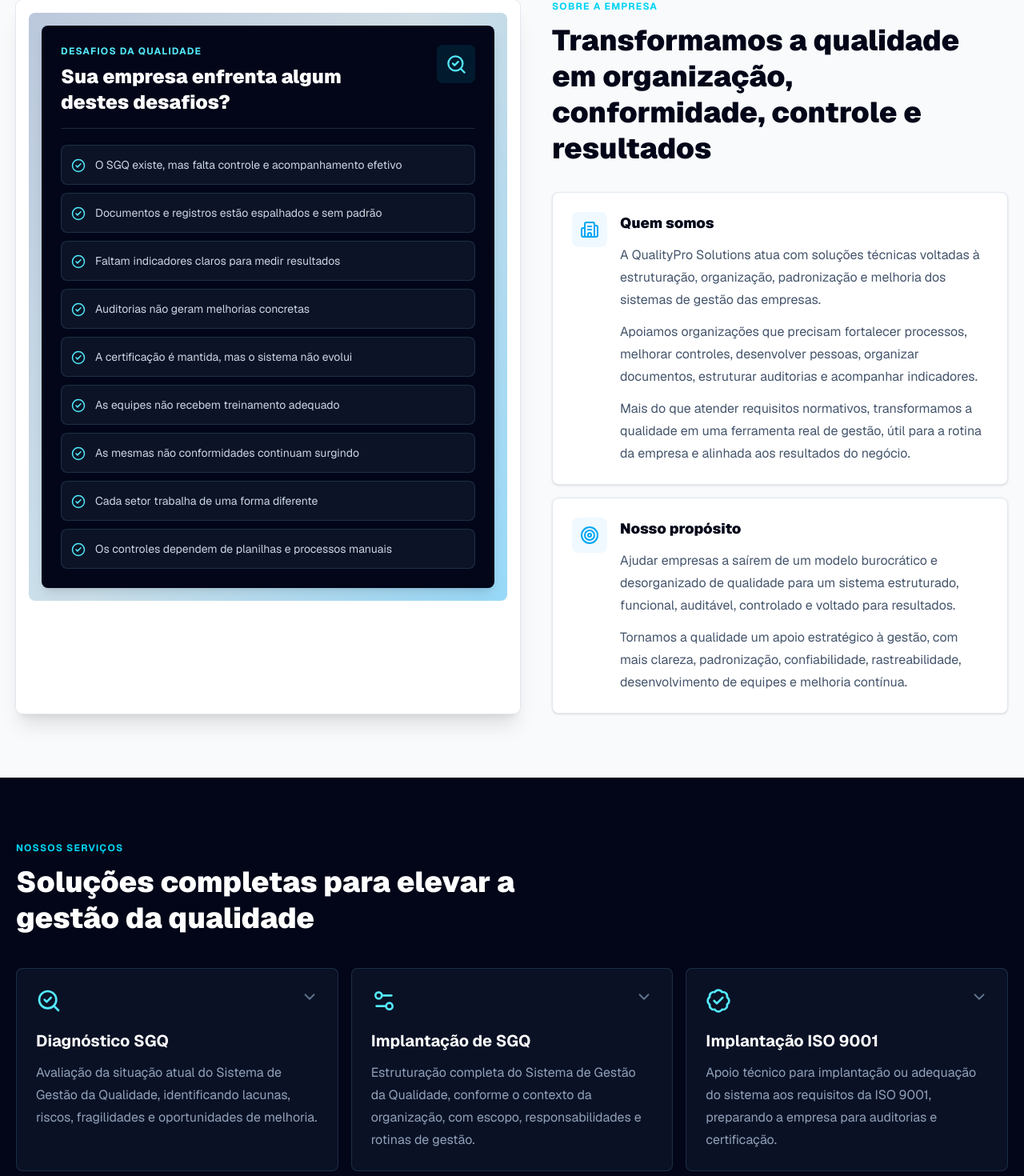
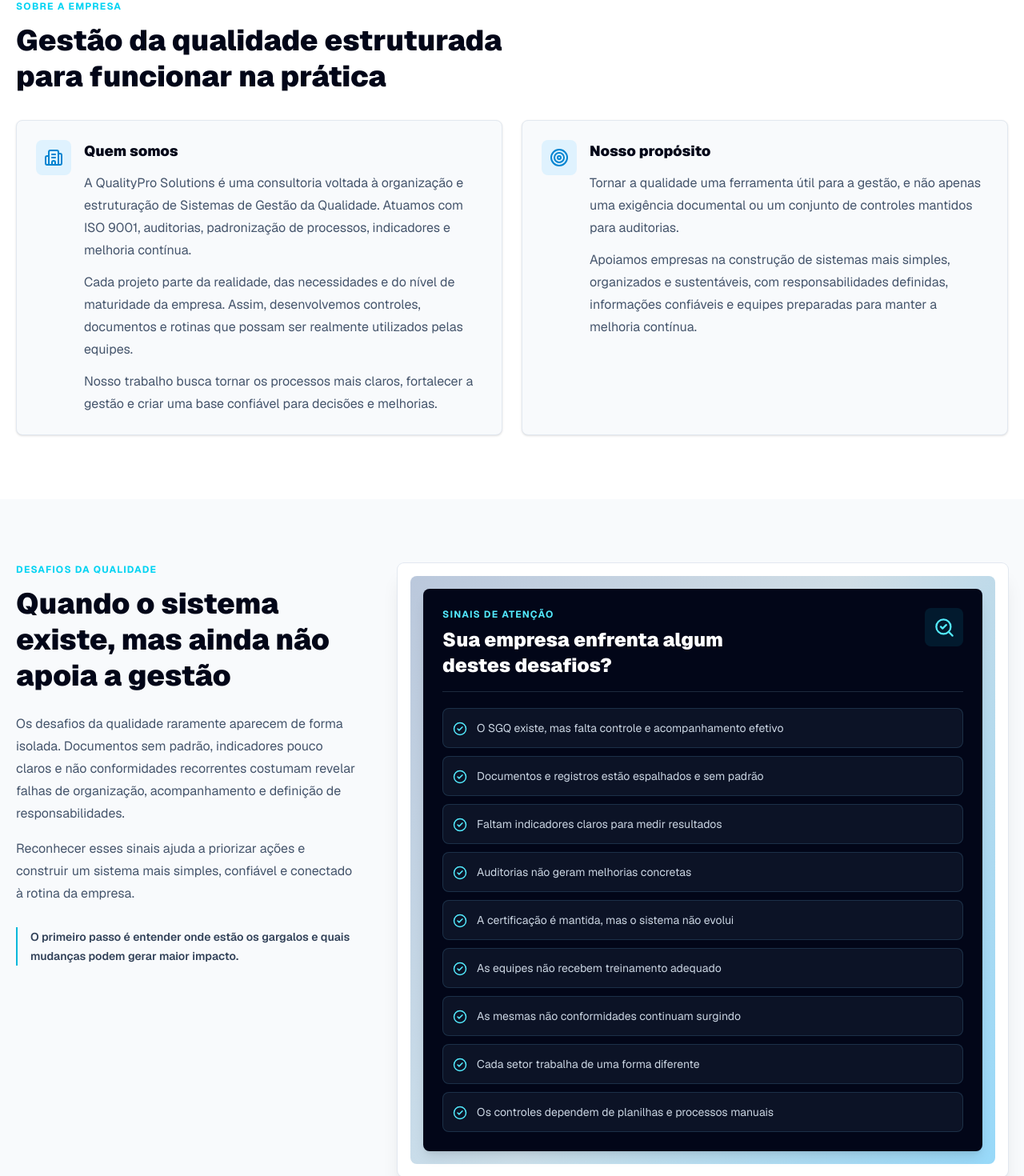
Before and after one commit to viniciusrst01-boop/qualitypro-site, a Next.js app: page / in a window 1280 px wide. Shown: the part 995-2465 px from the top of the page at 80% size. Built offline with nearby package versions, Linux system fonts and the light colour scheme.

Commit message:
inverter "sobre'

```diff
--- a/src/app/page.tsx
+++ b/src/app/page.tsx
@@ -9,7 +9,6 @@ import {
   Mail,
   MapPin,
   Monitor,
-  Phone,
   SearchCheck,
   ShieldCheck,
   Target,
@@ -19,7 +18,6 @@ import {
 import DashboardShowcase from "@/components/DashboardShowcase";
 import ContactForm from "@/components/ContactForm";
 import HeroProcessRadar from "@/components/HeroProcessRadar";
-import MobileExpandable from "@/components/MobileExpandable";
 import ServicesGrid from "@/components/ServicesGrid";
 import TrackedLink from "@/components/TrackedLink";
 import Image from "next/image";
@@ -78,6 +76,10 @@ const workSteps = [
   ["Diagnóstico", "Entendimento dos processos, riscos e pontos críticos."],
   ["Planejamento", "Priorização das ações, responsáveis e prazos."],
   ["Implantação", "Documentação, indicadores, rotinas e treinamentos."],
+  [
+    "Acompanhamento",
+    "Verificação dos resultados, ajustes e orientação das equipes.",
+  ],
 ];
 
 const qualityChallenges = [
@@ -234,7 +236,7 @@ export default function Home() {
         <div className="border-t border-cyan-400/10 bg-slate-950/55 shadow-lg shadow-cyan-950/20 backdrop-blur-md">
           <div className="mx-auto grid max-w-7xl gap-4 px-4 py-5 sm:grid-cols-2 sm:px-5 lg:grid-cols-4">
             {[
-              ["Empresa nova", "com método claro"],
+              ["Atendimento próximo", "com método claro"],
               ["Foco técnico", "ISO 9001"],
               ["Estruturação", "de SGQ"],
               ["Indicadores", "para decisão"],
@@ -253,15 +255,107 @@ export default function Home() {
         </div>
       </section>
 
-      <section id="sobre" className="bg-slate-50 py-14 text-slate-950 sm:py-20">
-        <div className="mx-auto grid max-w-7xl gap-8 px-4 sm:px-5 lg:grid-cols-[1.05fr_0.95fr] lg:gap-10">
+      <section
+        id="sobre"
+        className="scroll-mt-24 bg-white py-14 text-slate-950 sm:scroll-mt-28 sm:py-20"
+      >
+        <div className="mx-auto max-w-7xl px-4 sm:px-5">
+          <SectionTitle
+            eyebrow="Sobre a empresa"
+            title="Gestão da qualidade estruturada para funcionar na prática"
+          />
+
+          <div className="mt-8 grid items-stretch gap-4 lg:grid-cols-2 lg:gap-6">
+            <article className="rounded-lg border border-slate-200 bg-slate-50 p-5 shadow-sm sm:p-6">
+              <div className="flex items-start gap-4">
+                <span className="grid h-11 w-11 shrink-0 place-items-center rounded-lg bg-sky-100 text-sky-600">
+                  <Building2 size={24} />
+                </span>
+                <div>
+                  <h3 className="text-lg font-black">Quem somos</h3>
+                  <p className="mt-3 leading-7 text-slate-600">
+                    A QualityPro Solutions é uma consultoria voltada à
+                    organização e estruturação de Sistemas de Gestão da
+                    Qualidade. Atuamos com ISO 9001, auditorias, padronização de
+                    processos, indicadores e melhoria contínua.
+                  </p>
+                  <p className="mt-3 leading-7 text-slate-600">
+                    Cada projeto parte da realidade, das necessidades e do nível
+                    de maturidade da empresa. Assim, desenvolvemos controles,
+                    documentos e rotinas que possam ser realmente utilizados
+                    pelas equipes.
+                  </p>
+                  <p className="mt-3 leading-7 text-slate-600">
+                    Nosso trabalho busca tornar os processos mais claros,
+                    fortalecer a gestão e criar uma base confiável para decisões
+                    e melhorias.
+                  </p>
+                </div>
+              </div>
+            </article>
+
+            <article className="rounded-lg border border-slate-200 bg-slate-50 p-5 shadow-sm sm:p-6">
+              <div className="flex items-start gap-4">
+                <span className="grid h-11 w-11 shrink-0 place-items-center rounded-lg bg-sky-100 text-sky-600">
+                  <Target size={24} />
+                </span>
+                <div>
+                  <h3 className="text-lg font-black">Nosso propósito</h3>
+                  <p className="mt-3 leading-7 text-slate-600">
+                    Tornar a qualidade uma ferramenta útil para a gestão, e não
+                    apenas uma exigência documental ou um conjunto de controles
+                    mantidos para auditorias.
+                  </p>
+                  <p className="mt-3 leading-7 text-slate-600">
+                    Apoiamos empresas na construção de sistemas mais simples,
+                    organizados e sustentáveis, com responsabilidades definidas,
+                    informações confiáveis e equipes preparadas para manter a
+                    melhoria contínua.
+                  </p>
+                </div>
+              </div>
+            </article>
+          </div>
+        </div>
+      </section>
+
+      <section
+        id="desafios"
+        className="scroll-mt-24 bg-slate-50 py-14 text-slate-950 sm:scroll-mt-28 sm:py-20"
+      >
+        <div className="mx-auto max-w-7xl px-4 sm:px-5">
+          <div className="grid items-start gap-8 lg:grid-cols-[0.72fr_1.28fr] lg:gap-12">
+            <div className="lg:sticky lg:top-28">
+              <SectionTitle
+                eyebrow="Desafios da qualidade"
+                title="Quando o sistema existe, mas ainda não apoia a gestão"
+              />
+              <div className="mt-6 space-y-4 leading-7 text-slate-600">
+                <p>
+                  Os desafios da qualidade raramente aparecem de forma isolada.
+                  Documentos sem padrão, indicadores pouco claros e não
+                  conformidades recorrentes costumam revelar falhas de
+                  organização, acompanhamento e definição de responsabilidades.
+                </p>
+                <p>
+                  Reconhecer esses sinais ajuda a priorizar ações e construir um
+                  sistema mais simples, confiável e conectado à rotina da
+                  empresa.
+                </p>
+              </div>
+              <p className="mt-7 border-l-2 border-cyan-500 pl-4 text-sm font-semibold leading-6 text-slate-700">
+                O primeiro passo é entender onde estão os gargalos e quais
+                mudanças podem gerar maior impacto.
+              </p>
+            </div>
+
             <div className="rounded-lg bg-white p-3 shadow-xl ring-1 ring-slate-200 sm:p-4">
               <div className="rounded-lg bg-office-panel p-3 sm:p-4">
                 <div className="h-full rounded-lg bg-slate-950 p-5 text-white shadow-lg sm:p-6">
                   <div className="flex items-start justify-between gap-4 border-b border-slate-800 pb-4">
                     <div>
                       <p className="text-xs font-bold uppercase tracking-widest text-cyan-300">
-                      Desafios da qualidade
+                        Sinais de atenção
                       </p>
                       <h3 className="mt-2 max-w-[390px] text-xl font-black sm:text-2xl">
                         Sua empresa enfrenta algum destes desafios?
@@ -286,59 +380,6 @@ export default function Home() {
                       </p>
                     ))}
                   </div>
-              </div>
-            </div>
-          </div>
-
-          <div>
-            <SectionTitle
-              eyebrow="Sobre a empresa"
-              title="Transformamos a qualidade em organização, conformidade, controle e resultados"
-            />
-
-            <div className="mt-8 rounded-lg border border-slate-200 bg-white p-5 shadow-sm sm:p-6">
-              <div className="flex items-start gap-4">
-                <span className="grid h-11 w-11 shrink-0 place-items-center rounded-lg bg-sky-50 text-sky-500">
-                  <Building2 size={24} />
-                </span>
-                <div>
-                  <h3 className="text-lg font-black">Quem somos</h3>
-                  <p className="mt-3 leading-7 text-slate-600">
-                    A QualityPro Solutions atua com soluções técnicas voltadas
-                    à estruturação, organização, padronização e melhoria dos
-                    sistemas de gestão das empresas.
-                  </p>
-                  <p className="mt-3 leading-7 text-slate-600">
-                    Apoiamos organizações que precisam fortalecer processos,
-                    melhorar controles, desenvolver pessoas, organizar
-                    documentos, estruturar auditorias e acompanhar indicadores.
-                  </p>
-                  <p className="mt-3 leading-7 text-slate-600">
-                    Mais do que atender requisitos normativos, transformamos a
-                    qualidade em uma ferramenta real de gestão, útil para a
-                    rotina da empresa e alinhada aos resultados do negócio.
-                  </p>
-                </div>
-              </div>
-            </div>
-
-            <div className="mt-4 rounded-lg border border-slate-200 bg-white p-5 shadow-sm sm:p-6">
-              <div className="flex items-start gap-4">
-                <span className="grid h-11 w-11 shrink-0 place-items-center rounded-lg bg-sky-50 text-sky-500">
-                  <Target size={24} />
-                </span>
-                <div>
-                  <h3 className="text-lg font-black">Nosso propósito</h3>
-                  <p className="mt-3 leading-7 text-slate-600">
-                    Ajudar empresas a saírem de um modelo burocrático e
-                    desorganizado de qualidade para um sistema estruturado,
-                    funcional, auditável, controlado e voltado para resultados.
-                  </p>
-                  <p className="mt-3 leading-7 text-slate-600">
-                    Tornamos a qualidade um apoio estratégico à gestão, com mais
-                    clareza, padronização, confiabilidade, rastreabilidade,
-                    desenvolvimento de equipes e melhoria contínua.
-                  </p>
                 </div>
               </div>
             </div>
@@ -378,6 +419,10 @@ export default function Home() {
                 </p>
               ))}
             </div>
+            <p className="mt-6 border-l-2 border-cyan-300/70 pl-4 text-sm leading-6 text-slate-400">
+              Os painéis e dados apresentados são demonstrações visuais e
+              possuem valores meramente ilustrativos.
+            </p>
           </div>
 
           <DashboardShowcase />
@@ -417,7 +462,7 @@ export default function Home() {
             title="Como conduzimos cada projeto"
           />
 
-          <div className="mt-8 grid gap-4 sm:mt-10 lg:grid-cols-3 lg:gap-6">
+          <div className="mt-8 grid gap-4 sm:mt-10 md:grid-cols-2 lg:grid-cols-4 lg:gap-6">
             {workSteps.map(([title, text], index) => (
               <article
                 key={title}
@@ -454,13 +499,7 @@ export default function Home() {
                   Diferenciais da QualityPro
                 </h3>
               </div>
-              <MobileExpandable
-                initialCount={4}
-                section="differentials"
-                expandLabel="Ver todos os diferenciais"
-                className="mt-5 grid gap-3"
-                buttonClassName="border border-sky-200 bg-sky-50 text-sky-700"
-              >
+              <div className="mt-5 grid gap-3">
                 {differentials.map((item) => (
                   <p
                     key={item}
@@ -472,7 +511,7 @@ export default function Home() {
                     {item}
                   </p>
                 ))}
-              </MobileExpandable>
+              </div>
             </article>
 
             <article className="rounded-lg border border-slate-200 bg-white p-5 shadow-sm sm:p-6">
@@ -484,13 +523,7 @@ export default function Home() {
                   Benefícios para o cliente
                 </h3>
               </div>
-              <MobileExpandable
-                initialCount={5}
-                section="client_benefits"
-                expandLabel="Ver todos os benefícios"
-                className="mt-5 grid gap-3"
-                buttonClassName="border border-sky-200 bg-sky-50 text-sky-700"
-              >
+              <div className="mt-5 grid gap-3">
                 {clientBenefits.map((benefit) => (
                   <p
                     key={benefit}
@@ -502,7 +535,7 @@ export default function Home() {
                     {benefit}
                   </p>
                 ))}
-              </MobileExpandable>
+              </div>
             </article>
 
             <article className="rounded-lg border border-slate-200 bg-white p-5 shadow-sm sm:p-6">
@@ -561,20 +594,20 @@ export default function Home() {
           <div>
             <SectionTitle
               eyebrow="Fale conosco"
-              title="Leve sua gestão da qualidade para outro nível"
+              title="Conte qual desafio sua empresa enfrenta"
             />
             <p className="mt-5 leading-7 text-slate-300">
-              Entre em contato e descubra como podemos transformar sua gestão em
-              resultados reais.
+              Envie uma breve descrição. Entraremos em contato para entender o
+              cenário e indicar os próximos passos.
             </p>
             <div className="mt-8 space-y-4 text-slate-200">
-              <p className="flex items-center gap-3">
-                <Phone className="text-cyan-300" size={20} /> (11) 99999-9999
-              </p>
-              <p className="flex items-center gap-3">
+              <a
+                href="mailto:contato@qualityprosolutions.com.br"
+                className="flex items-center gap-3 transition hover:text-cyan-300"
+              >
                 <Mail className="text-cyan-300" size={20} />
                 contato@qualityprosolutions.com.br
-              </p>
+              </a>
               <p className="flex items-center gap-3">
                 <MapPin className="text-cyan-300" size={20} /> Rio de Janeiro - RJ
               </p>
@@ -595,7 +628,12 @@ export default function Home() {
               Consultoria em Gestão da Qualidade
             </p>
             <div className="mt-5 space-y-2 font-mono text-xs text-slate-300 sm:text-sm">
-              <p>contato@qualityprosolutions.com.br</p>
+              <a
+                href="mailto:contato@qualityprosolutions.com.br"
+                className="block transition hover:text-cyan-300"
+              >
+                contato@qualityprosolutions.com.br
+              </a>
               <p>www.qualityprosolutions.com.br</p>
             </div>
           </div>
```
Lines whose indentation alone changed are shown as unchanged.
